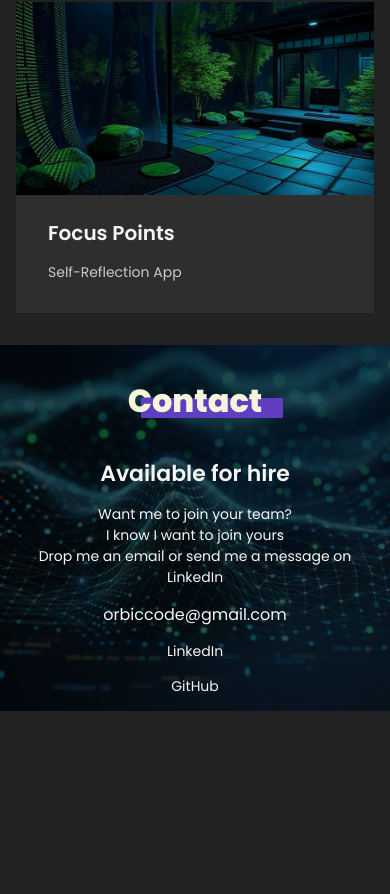
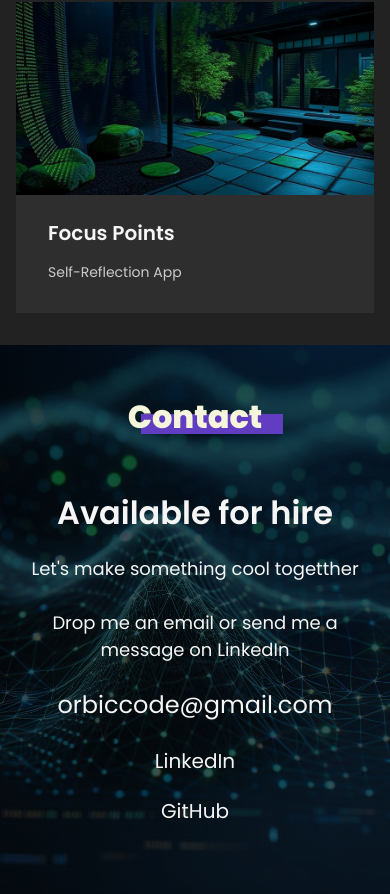
Before and after one commit to OrbicCode/Portfolio, a React (Vite) app in the folder portfolio/: page / in a window 390 px wide. Shown: the part 4906-5800 px from the top of the page. Before the commit the page ends 5617 px from the top, so only its background shows below. Built offline with nearby package versions, Linux system fonts and the light colour scheme.

Commit message:
contact typography responsiveness

```diff
--- a/portfolio/src/components/Contact/Contact.jsx
+++ b/portfolio/src/components/Contact/Contact.jsx
@@ -5,18 +5,17 @@ export default function Contact() {
         <section className={`${styles.contact} section`}>
             <div className='container'>
                 <h2 className={styles.title}>Contact</h2>
-                <h3>Available for hire</h3>
-                <p>
-                Want me to join your team?
+                <h3 className={styles.available}>Available for hire</h3>
+                <p className={styles.hook}>
+                    Let's make something cool togetther
                 <br />
-                I know I want to join yours
                 <br />
-                Drop me an email or send me a message on LinkedIn
+                    Drop me an email or send me a message on LinkedIn
                 </p>
-                <span>orbiccode@gmail.com</span>
+                <p className={styles.email}>orbiccode@gmail.com</p>
                 <div>
-                    <p>LinkedIn</p>
-                    <p>GitHub</p>
+                    <p className={styles.links}>LinkedIn</p>
+                    <p className={styles.links}>GitHub</p>
                 </div>
             </div>
         </section>
--- a/portfolio/src/components/Contact/Contact.module.css
+++ b/portfolio/src/components/Contact/Contact.module.css
@@ -8,13 +8,14 @@
     background-color: rgba(15, 19, 22, 0.8);
     background-blend-mode: overlay;
     background-attachment: fixed;
+    padding: 1em 0 3em;
 }
 
 .title {
     position: relative;
     z-index: 1;
     width: fit-content;
-    margin: 1em auto;
+    margin: 1em auto 1.5em;
 }
 
 .title::after {
@@ -27,3 +28,38 @@
     background: #613dc1;
     z-index: -1;
 }
+
+.available {
+    font-size: 2rem;
+}
+
+.hook {
+    font-size: 1.125rem;
+}
+
+.email {
+    font-size: 1.5rem;
+}
+
+.links {
+    font-size: 1.25rem;
+}
+
+@media (min-width: 768px) {
+    .available {
+        font-size: 3rem;
+    }
+
+    .hook {
+        font-size: 1.375rem;
+    }
+
+    .email {
+        font-size: 2rem;
+    }
+
+    .links {
+        font-size: 1.625rem;
+        margin: 0;
+    }
+}
```
Also changed, not shown: 1 other file (tests, documents, lock files or other folders).
